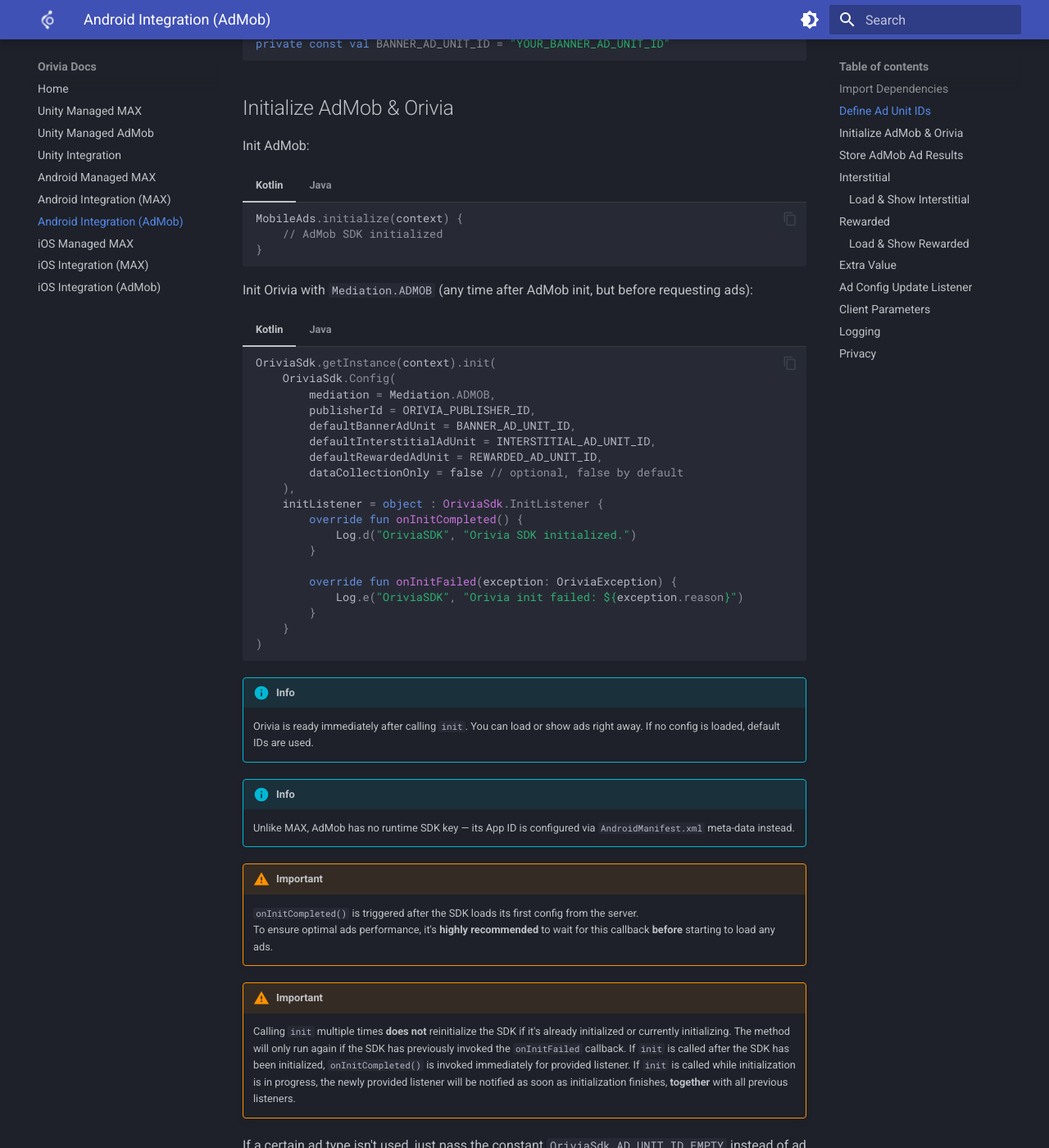
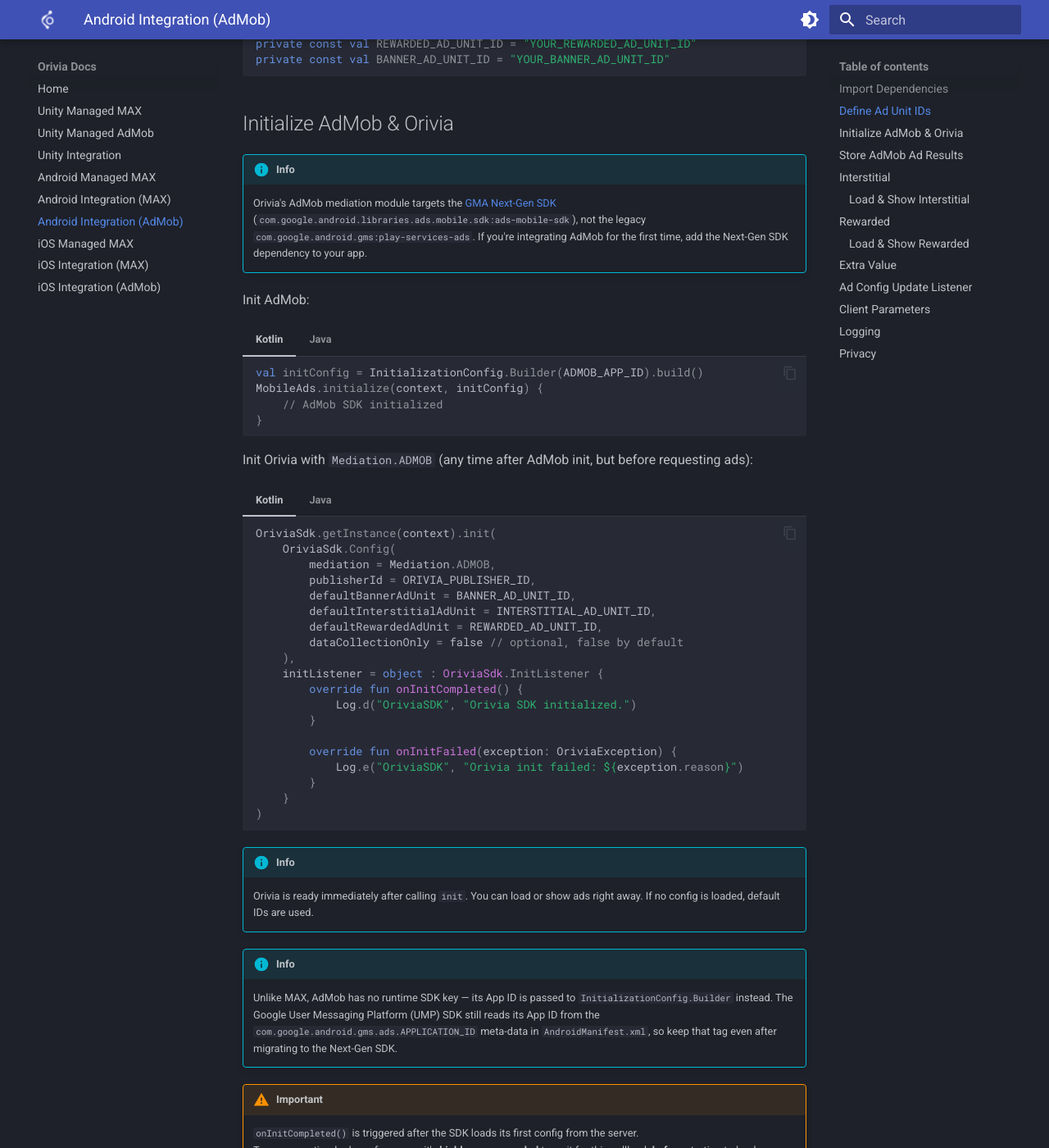
Before and after one commit to orivia-ai/orivia-sdk-docs.github.io, an MkDocs documentation site: the page built from docs/android-admob.md, in a window 1280 px wide and 1400 px high, scrolled down 767 px. Shown: the whole window at 82% size. Built offline with MkDocs 1.6.1 and Material for MkDocs 9.7.7, drawn with Linux system fonts in a browser that asks for light colours; some of the changed text lies outside the part shown.

Commit message:
Update docs

````diff
--- a/docs/android-admob.md
+++ b/docs/android-admob.md
@@ -36,6 +36,7 @@
 
 === "Kotlin"
     ```kotlin
+    private const val ADMOB_APP_ID = "YOUR_ADMOB_APP_ID"
     private const val ORIVIA_PUBLISHER_ID = "YOUR_ORIVIA_PUBLISHER_ID"
 
     private const val INTERSTITIAL_AD_UNIT_ID = "YOUR_INTERSTITIAL_AD_UNIT_ID"
@@ -45,6 +46,7 @@
 
 === "Java"
     ```java
+    private static final String ADMOB_APP_ID = "YOUR_ADMOB_APP_ID";
     private static final String ORIVIA_PUBLISHER_ID = "YOUR_ORIVIA_PUBLISHER_ID";
 
     private static final String INTERSTITIAL_AD_UNIT_ID = "YOUR_INTERSTITIAL_AD_UNIT_ID";
@@ -54,18 +56,23 @@
 
 ## Initialize AdMob & Orivia
 
+!!! info "Info"
+    Orivia's AdMob mediation module targets the [GMA Next-Gen SDK](https://developers.google.com/admob/android/next-gen/migration) (`com.google.android.libraries.ads.mobile.sdk:ads-mobile-sdk`), not the legacy `com.google.android.gms:play-services-ads`. If you're integrating AdMob for the first time, add the Next-Gen SDK dependency to your app.
+
 Init AdMob:
 
 === "Kotlin"
     ```kotlin
-    MobileAds.initialize(context) {
+    val initConfig = InitializationConfig.Builder(ADMOB_APP_ID).build()
+    MobileAds.initialize(context, initConfig) {
         // AdMob SDK initialized
     }
     ```
 
 === "Java"
     ```java
-    MobileAds.initialize(context, initializationStatus -> {
+    InitializationConfig initConfig = new InitializationConfig.Builder(ADMOB_APP_ID).build();
+    MobileAds.initialize(context, initConfig, initializationStatus -> {
         // AdMob SDK initialized
     });
     ```
@@ -124,7 +131,7 @@
     Orivia is ready immediately after calling `init`. You can load or show ads right away. If no config is loaded, default IDs are used.
 
 !!! info "Info"
-    Unlike MAX, AdMob has no runtime SDK key — its App ID is configured via `AndroidManifest.xml` meta-data instead.
+    Unlike MAX, AdMob has no runtime SDK key — its App ID is passed to `InitializationConfig.Builder` instead. The Google User Messaging Platform (UMP) SDK still reads its App ID from the `com.google.android.gms.ads.APPLICATION_ID` meta-data in `AndroidManifest.xml`, so keep that tag even after migrating to the Next-Gen SDK.
 
 !!! warning "Important"
     `onInitCompleted()` is triggered after the SDK loads its first config from the server.
````
Also changed, not shown: other parts of docs/android-admob.md (+54 -54 lines), docs/android-max.md (+4 -4 lines), docs/android.md (+4 -4 lines).
